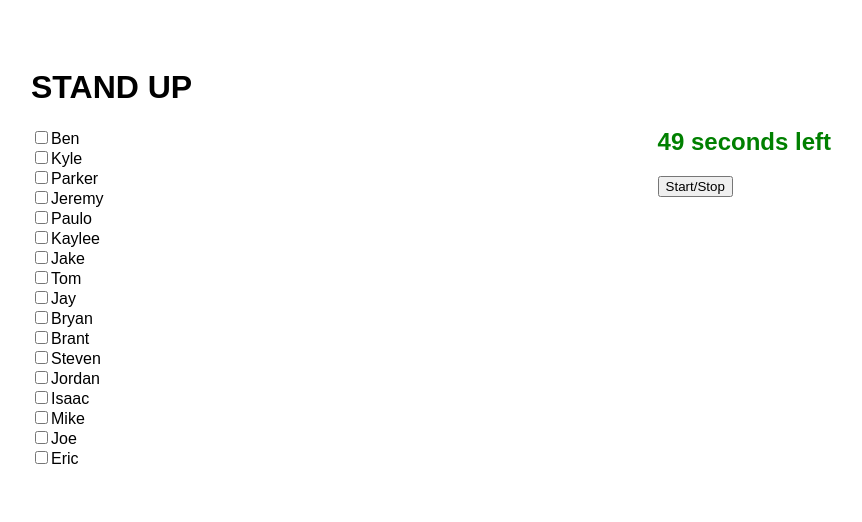
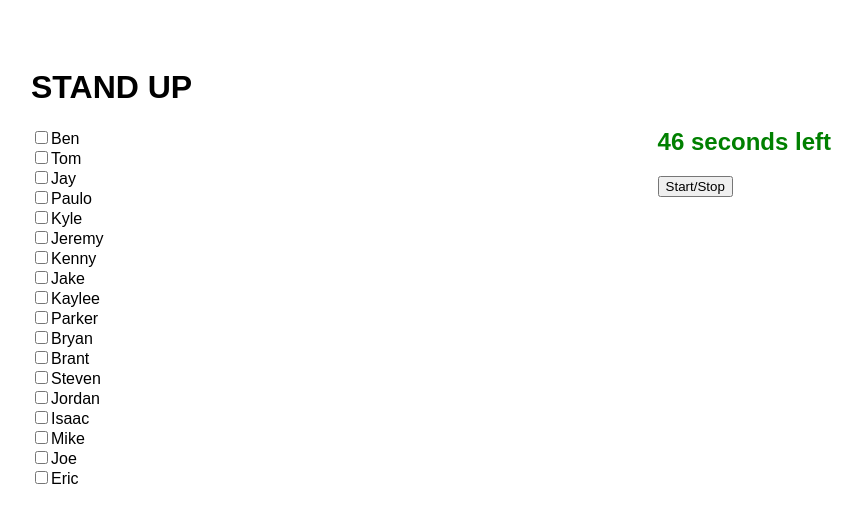
Before and after one commit to kel89/standup-timer, a React (Create React App) app: page / in a window 1280 px wide. Shown: the top 522 px of the page, without its empty margins (209-1071 px from the left). Built offline with nearby package versions, Linux system fonts and the light colour scheme.

Commit message:
added kenny

```diff
--- a/src/App.js
+++ b/src/App.js
@@ -30,6 +30,7 @@ const teamMembers = shuffle([
   "Jay",
   "Jordan",
   "Paulo",
+"Kenny",
   "Steven",
   "Kaylee",
   "Mike",
```
